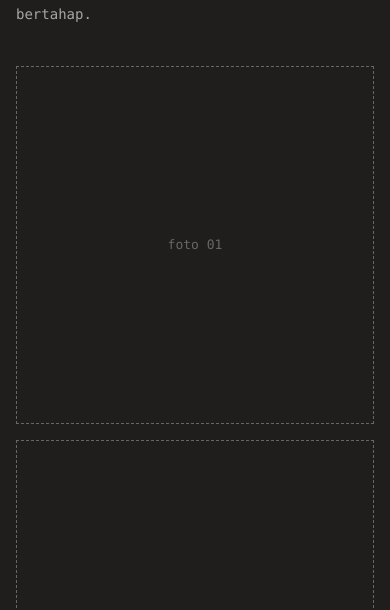
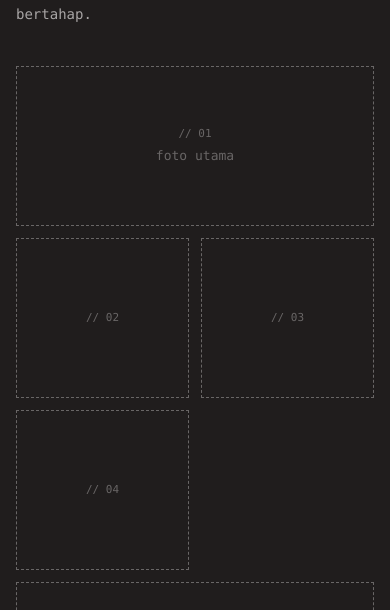
Before and after one commit to intis8792-design/web-test-quda, a React (Vite) app: page /galeri-foto in a window 390 px wide. Shown: the part 234-844 px from the top of the page. Built offline with nearby package versions, Linux system fonts and the light colour scheme; a web font is replaced by a local one.

Commit message:
GALERI-FOTO-BENTO: redesign halaman galeri foto dengan Bento Grid Layout (4 kolom, 9 sel modular: 2x2 hero + medium + kecil); dashed border + index number CLI style; responsive 2 kolom di mobile

```diff
--- a/src/screens/GaleriFoto/GaleriFoto.jsx
+++ b/src/screens/GaleriFoto/GaleriFoto.jsx
@@ -1,4 +1,17 @@
 import Header from '../../components/Header'
+
+/* Bento Grid — foto utama 2×2, foto medium, foto kecil */
+const bentoItems = [
+  { id: '01', span: 'col-span-2 row-span-2', label: 'foto utama' },
+  { id: '02', span: '', label: '' },
+  { id: '03', span: '', label: '' },
+  { id: '04', span: 'row-span-2', label: '' },
+  { id: '05', span: 'col-span-2', label: '' },
+  { id: '06', span: '', label: '' },
+  { id: '07', span: '', label: '' },
+  { id: '08', span: '', label: '' },
+  { id: '09', span: 'col-span-2', label: '' },
+]
 
 function GaleriFoto() {
   return (
@@ -14,14 +27,21 @@ function GaleriFoto() {
           Koleksi foto pribadi dan hasil jepretan sehari-hari. Foto akan ditambahkan secara bertahap.
         </p>
 
-        {/* Grid foto — placeholder, siap diisi */}
-        <div className="grid grid-cols-3 gap-4 max-[700px]:grid-cols-2 max-[480px]:grid-cols-1">
-          {Array.from({ length: 6 }, (_, i) => (
+        {/* Bento Grid — 4 kolom, sel modular bervariasi */}
+        <div className="grid grid-cols-4 gap-3 max-[700px]:grid-cols-2">
+          {bentoItems.map((item) => (
             <div
-              key={i}
-              className="flex aspect-square items-center justify-center border border-dashed border-[rgba(241,238,238,0.35)] text-[13px] text-[rgba(241,238,238,0.35)]"
+              key={item.id}
+              className={`flex min-h-[160px] flex-col items-center justify-center border border-dashed border-[rgba(241,238,238,0.35)] p-3 ${item.span}`}
             >
-              foto {String(i + 1).padStart(2, '0')}
+              <span className="text-[11px] text-[rgba(241,238,238,0.35)]">
+                // {item.id}
+              </span>
+              {item.label && (
+                <span className="mt-1 text-[13px] text-[rgba(241,238,238,0.35)]">
+                  {item.label}
+                </span>
+              )}
             </div>
           ))}
         </div>
```
